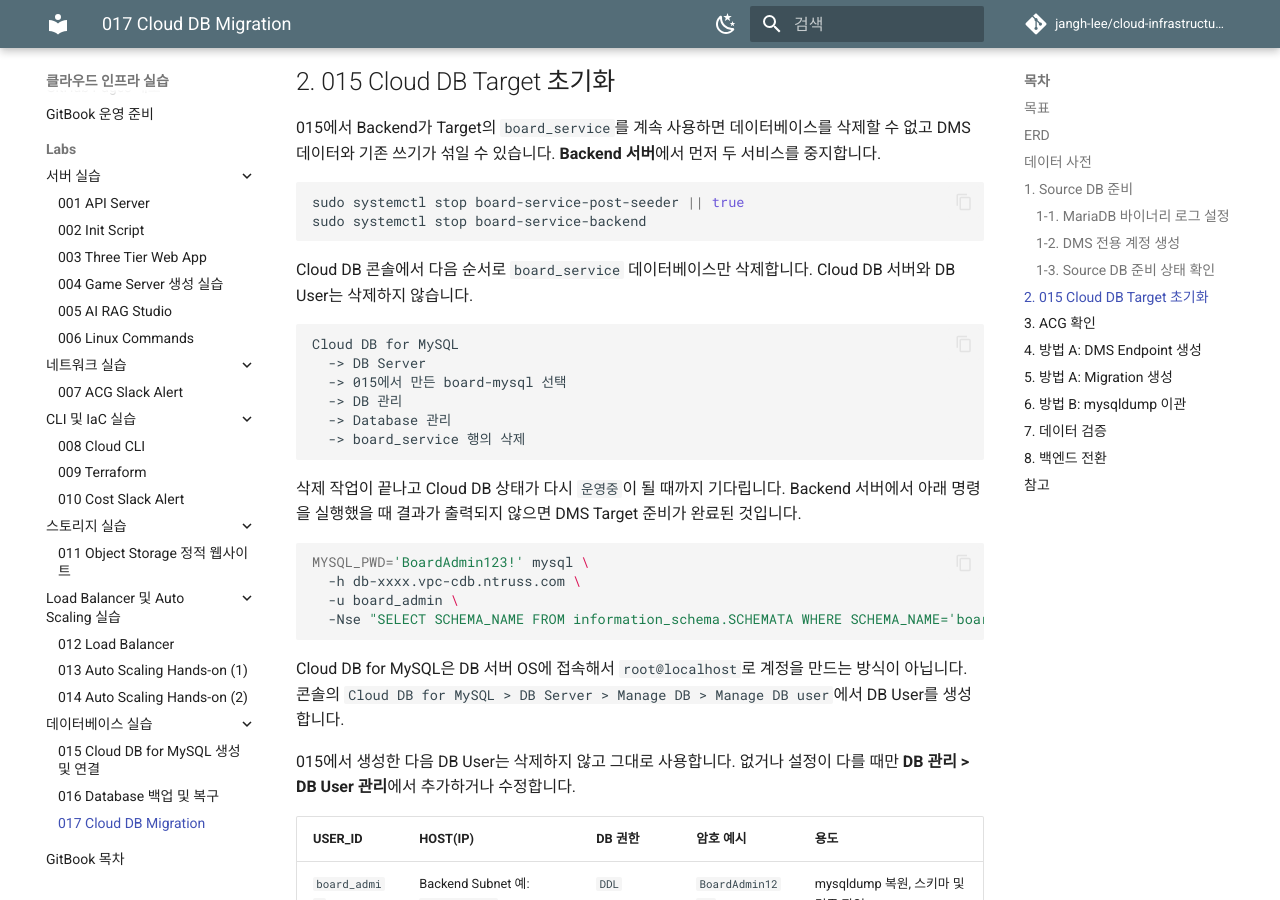
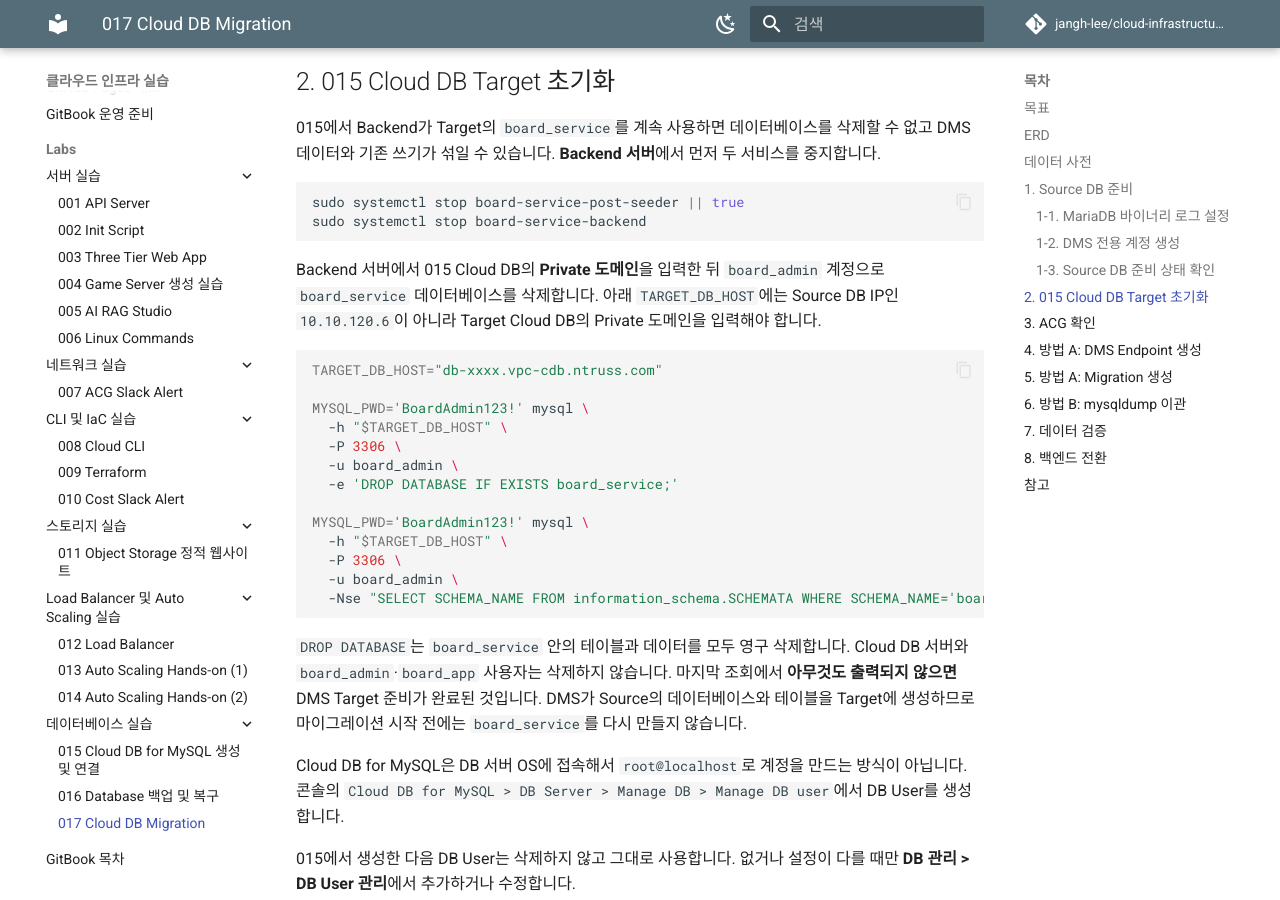
Before and after one commit to jangh-lee/cloud-infrastructure-lecture-example, an MkDocs documentation site: the page built from gitbook/labs/017-cloud-db-migration.md, in a window 1280 px wide and 900 px high, scrolled down 6678 px. Built offline with MkDocs 1.6.1 and Material for MkDocs 9.7.7, drawn with Linux system fonts in a browser that asks for light colours; comment, search, counter and statistics services are not loaded.

Commit message:
Use SQL to reset DMS target database

````diff
--- a/gitbook/labs/017-cloud-db-migration.md
+++ b/gitbook/labs/017-cloud-db-migration.md
@@ -202,25 +202,25 @@ sudo systemctl stop board-service-post-seeder || true
 sudo systemctl stop board-service-backend
 ```
 
-Cloud DB 콘솔에서 다음 순서로 `board_service` 데이터베이스만 삭제합니다. Cloud DB 서버와 DB User는 삭제하지 않습니다.
-
-```text
-Cloud DB for MySQL
-  -> DB Server
-  -> 015에서 만든 board-mysql 선택
-  -> DB 관리
-  -> Database 관리
-  -> board_service 행의 삭제
-```
-
-삭제 작업이 끝나고 Cloud DB 상태가 다시 `운영중`이 될 때까지 기다립니다. Backend 서버에서 아래 명령을 실행했을 때 결과가 출력되지 않으면 DMS Target 준비가 완료된 것입니다.
+Backend 서버에서 015 Cloud DB의 **Private 도메인**을 입력한 뒤 `board_admin` 계정으로 `board_service` 데이터베이스를 삭제합니다. 아래 `TARGET_DB_HOST`에는 Source DB IP인 `10.10.120.6`이 아니라 Target Cloud DB의 Private 도메인을 입력해야 합니다.
 
 ```bash
+TARGET_DB_HOST="db-xxxx.vpc-cdb.ntruss.com"
+
 MYSQL_PWD='BoardAdmin123!' mysql \
-  -h db-xxxx.vpc-cdb.ntruss.com \
+  -h "$TARGET_DB_HOST" \
+  -P 3306 \
+  -u board_admin \
+  -e 'DROP DATABASE IF EXISTS board_service;'
+
+MYSQL_PWD='BoardAdmin123!' mysql \
+  -h "$TARGET_DB_HOST" \
+  -P 3306 \
   -u board_admin \
   -Nse "SELECT SCHEMA_NAME FROM information_schema.SCHEMATA WHERE SCHEMA_NAME='board_service';"
 ```
+
+`DROP DATABASE`는 `board_service` 안의 테이블과 데이터를 모두 영구 삭제합니다. Cloud DB 서버와 `board_admin`·`board_app` 사용자는 삭제하지 않습니다. 마지막 조회에서 **아무것도 출력되지 않으면** DMS Target 준비가 완료된 것입니다. DMS가 Source의 데이터베이스와 테이블을 Target에 생성하므로 마이그레이션 시작 전에는 `board_service`를 다시 만들지 않습니다.
 
 Cloud DB for MySQL은 DB 서버 OS에 접속해서 `root@localhost`로 계정을 만드는 방식이 아닙니다. 콘솔의 `Cloud DB for MySQL > DB Server > Manage DB > Manage DB user`에서 DB User를 생성합니다.
 
````
Also changed, not shown: 017-cloud db migration/README.md (+13 -4 lines).
